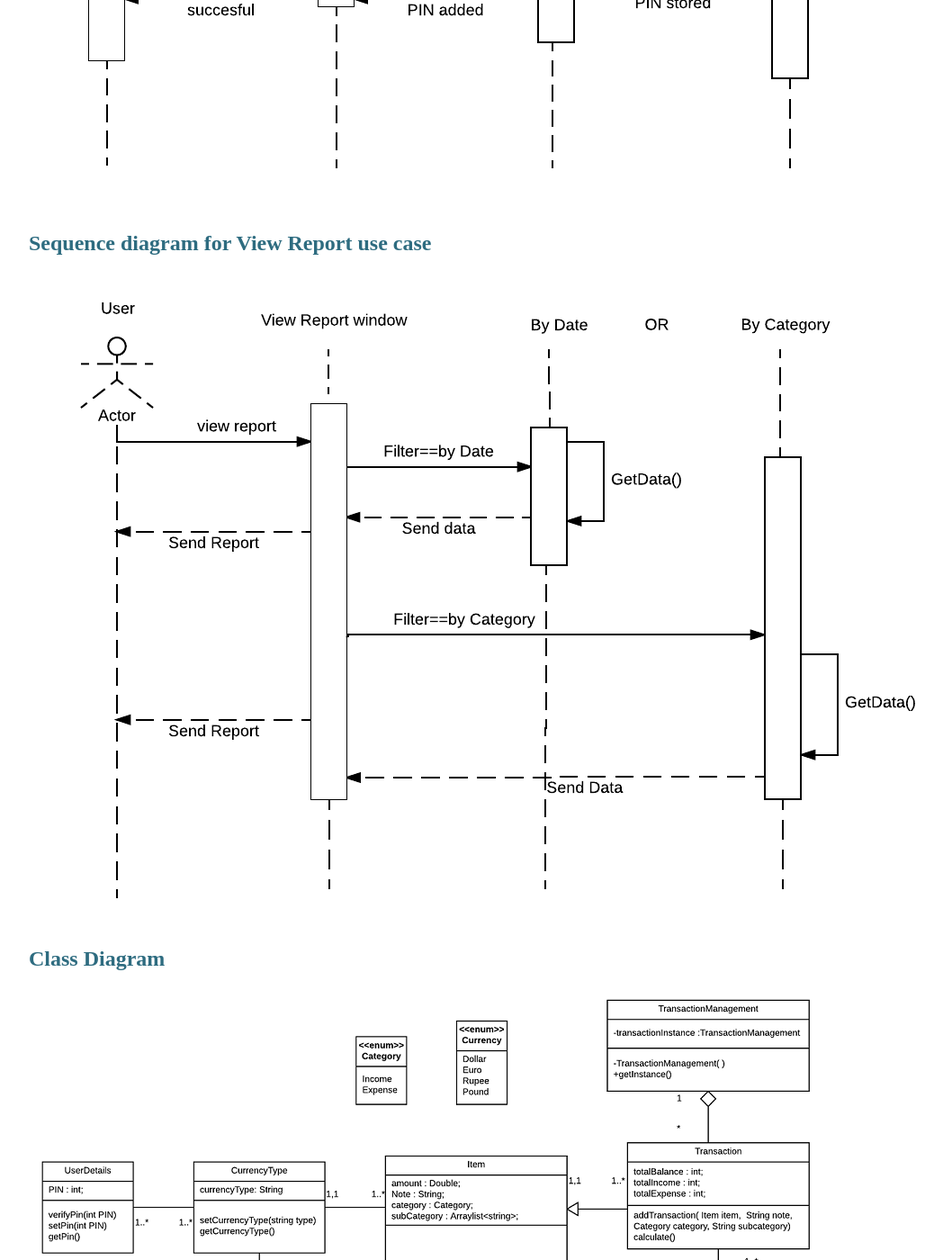
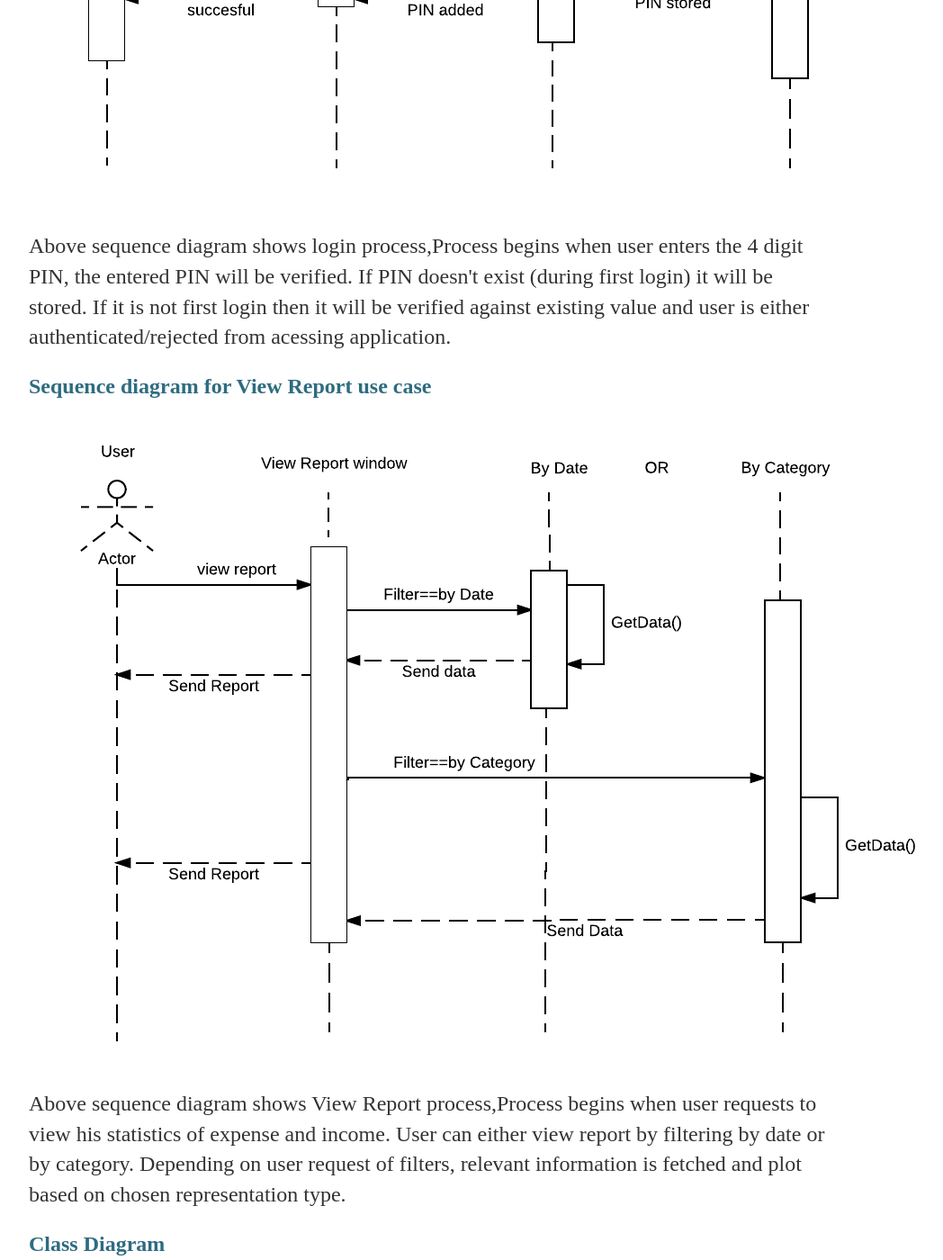
Before and after one commit to vinoth789/Money-tracker, a Jekyll site: the page built from docs/_posts/2017-05-20-SystemDesign.md, in a window 1280 px wide and 1400 px high, scrolled down 912 px. Shown: the whole window at 90% size, without its empty margins (160-1208 px from the left). Built offline with Jekyll 4.4.1, drawn with Linux system fonts in a browser that asks for light colours; our own code applies the rules of GitHub Pages for plain Markdown files; some of the changed text lies outside the part shown.

Commit message:
Update 2017-05-20-SystemDesign.md

```diff
--- a/docs/_posts/2017-05-20-SystemDesign.md
+++ b/docs/_posts/2017-05-20-SystemDesign.md
@@ -7,14 +7,14 @@
 <span align="center">
 ![sequencedg1 image]({{site.baseurl}}/images/MTSeqDgLogin.PNG "Sequence Diagram for Login process")
 </span>
-
+<p>Above sequence diagram shows login process,Process begins when user enters the 4 digit PIN, the entered PIN will be verified. If PIN doesn't exist (during first login) it will be stored. If it is not first login then it will be verified against existing value and user is either authenticated/rejected from acessing application. </p>
 
 <h2 style="color: #2e6c80;">Sequence diagram for View Report use case</h2>
 <span align="center" style="width:60px;">
 ![usecasediagram image]({{site.baseurl}}/images/MTSeqDgReport.PNG "Add new transaction")
 </span>
 
-
+<p>Above sequence diagram shows View Report process,Process begins when user requests to view his statistics of expense and income. User can either view report by filtering by date or by category. Depending on user request of filters, relevant information is fetched and plot based on chosen representation type.</p>
 
 <h2 style="color: #2e6c80;">Class Diagram </h2>
 <span align="center">
@@ -24,6 +24,7 @@
 
 
 <div>
+<p>Below is the detailed explaination of Class diagram with its attributes and associated data types, operation and relationship between classes. </p>
 <ol>
 
 <div>
@@ -224,7 +225,7 @@
 <h2 style="color: #2e6c80;">Key changes in project requirement </h2>
 <ul>
     <li><p>Change in currency for existing transaction was discarded as it requires calculation involved in currency conversion on fly. Now user will be allowed to select currency during launching of App 1st time</p></li>
-    <li><p></p></li>
+    <li><p>Authenticating user by username and password was replaced by verifying user by 4-digit PIN </p></li>
 </ul>
 </div>
 
```
